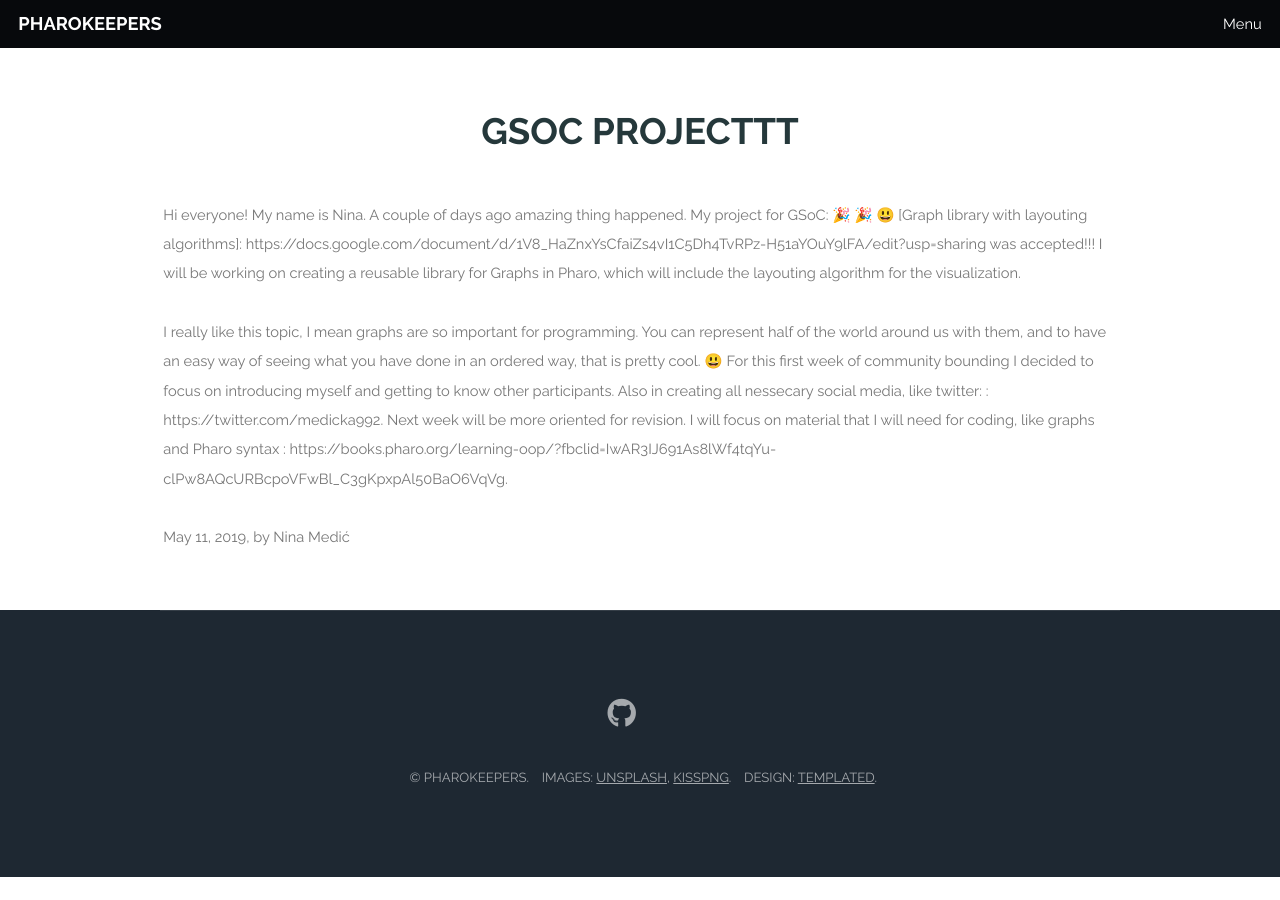
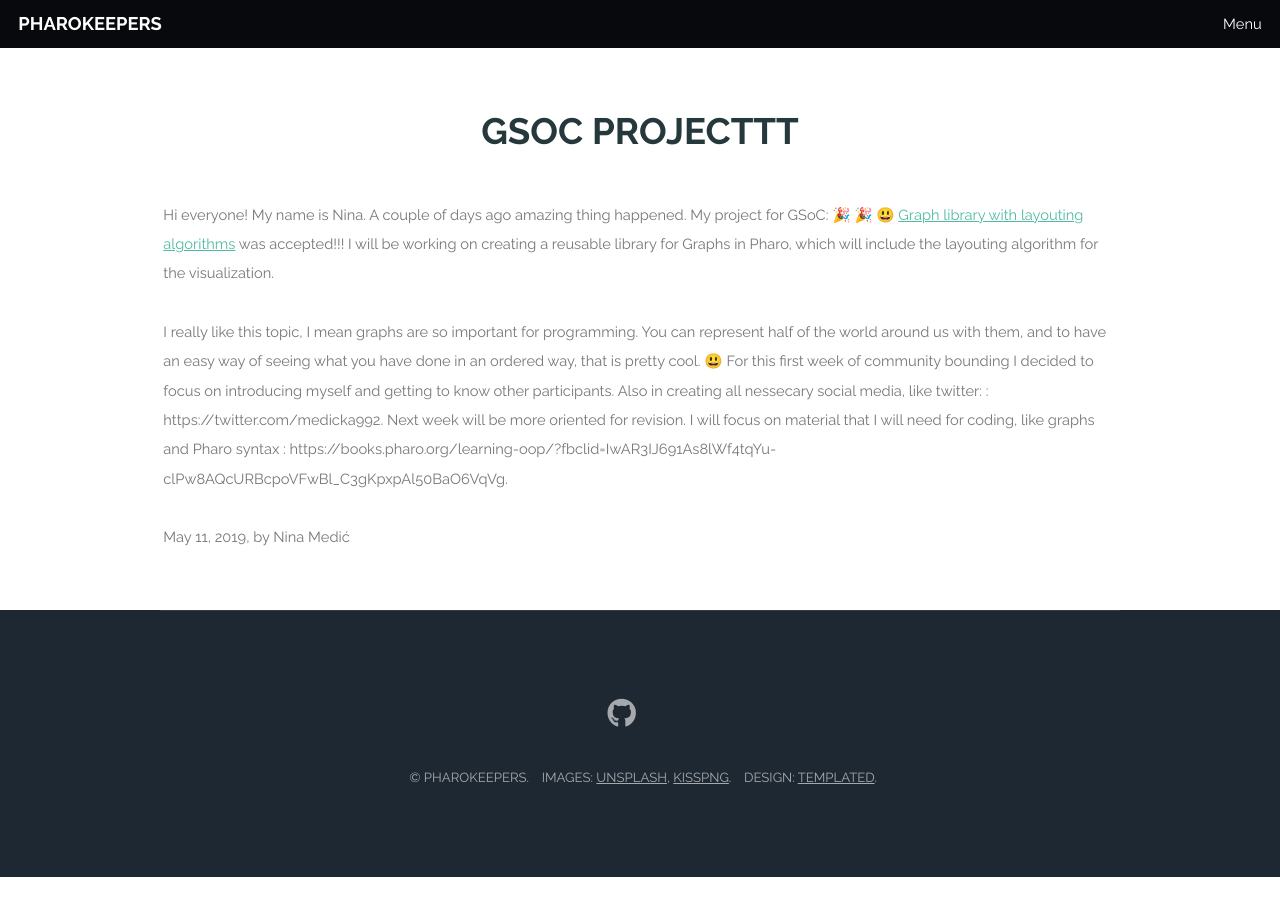
Before and after one commit to Pharokeepers/pharokeepers.github.io, a Jekyll site: the page built from _posts/2019-05-11-Nina_First_Week.markdown, in a window 1280 px wide. Built offline with Jekyll 4.4.1, drawn with Linux system fonts in a browser that asks for light colours; emoji names are drawn with the system emoji font; comment, search, counter and statistics services are not loaded.

Commit message:
Update 2019-05-11-Nina_First_Week.markdown

```diff
--- a/_posts/2019-05-11-Nina_First_Week.markdown
+++ b/_posts/2019-05-11-Nina_First_Week.markdown
@@ -9,7 +9,7 @@ comments: true
 ---
 
 Hi everyone! My name is Nina.
-A couple of days ago amazing thing happened. My project for GSoC: :tada: :tada: :smiley: [Graph library with layouting algorithms]: https://docs.google.com/document/d/1V8_HaZnxYsCfaiZs4vI1C5Dh4TvRPz-H51aYOuY9lFA/edit?usp=sharing  was accepted!!!
+A couple of days ago amazing thing happened. My project for GSoC: :tada: :tada: :smiley: [Graph library with layouting algorithms](https://docs.google.com/document/d/1V8_HaZnxYsCfaiZs4vI1C5Dh4TvRPz-H51aYOuY9lFA/edit?usp=sharing)  was accepted!!!
 I will be working on creating a reusable library for Graphs in Pharo, which will include the layouting algorithm for the visualization.
 
 
```
